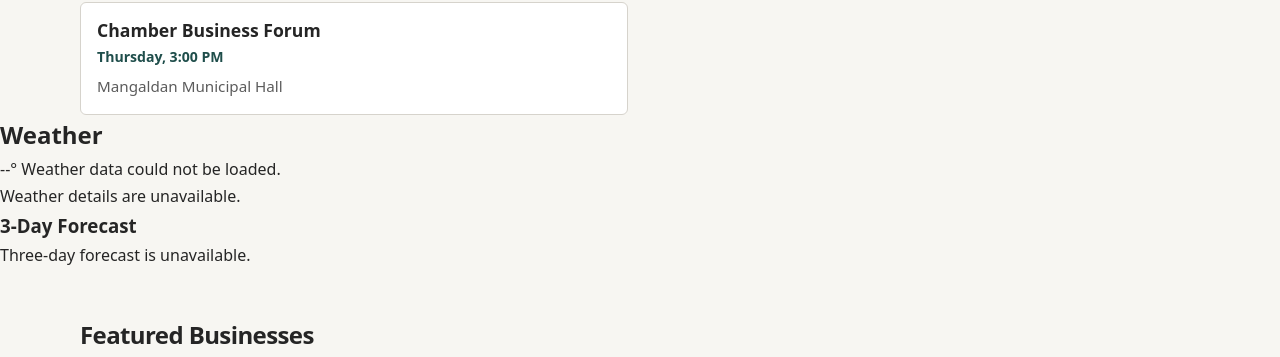
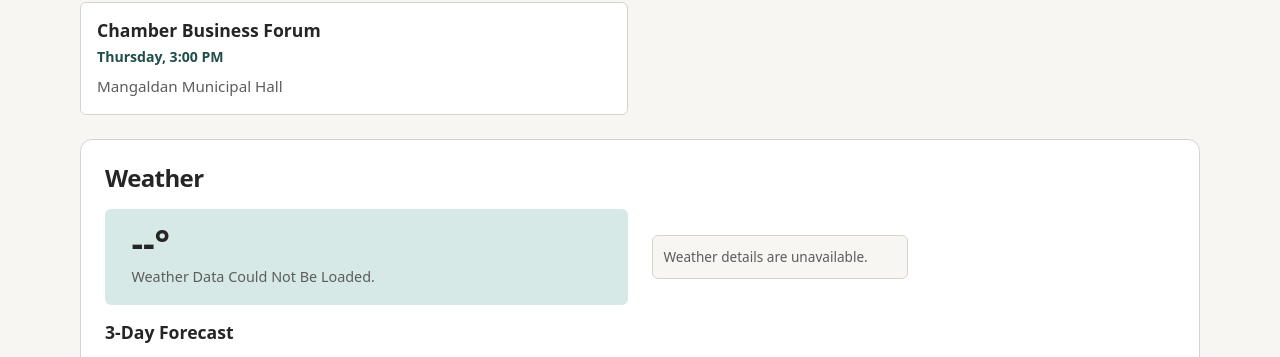
Before and after one commit to LehiBuilds/wdd231, a plain HTML site: page chamber/home.html in a window 1280 px wide. Shown: the part 1166-1523 px from the top of the page. Drawn offline with nearby package versions, Linux system fonts and the light colour scheme; no server answers; a web font is replaced by a local one.

Commit message:
weather styles added

```diff
--- a/chamber/home.html
+++ b/chamber/home.html
@@ -100,7 +100,7 @@
         </section>
 
 
-        <section aria-labelledby="weather-heading">
+        <section class="card card--weather" aria-labelledby="weather-heading">
             <h2 id="weather-heading">Weather</h2>
             <div id="weather-summary" aria-live="polite">
                 <span id="weather-icon" aria-hidden="true"></span>
--- a/chamber/styles/large.css
+++ b/chamber/styles/large.css
@@ -183,6 +183,38 @@
         padding-block: 0;
     }
 
+    .home-page .card--weather {
+        grid-template-columns: minmax(0, 1fr) minmax(0, 1fr);
+        column-gap: 1.5rem;
+        margin-top: 1.5rem;
+        padding: 1.5rem;
+    }
+
+    .home-page .card--weather h2,
+    .home-page .card--weather h3,
+    .home-page #forecast-list {
+        grid-column: 1 / -1;
+    }
+
+    .home-page #weather-summary {
+        grid-template-columns: auto auto minmax(0, 1fr);
+        padding: 1rem;
+    }
+
+    .home-page #weather-details {
+        align-self: stretch;
+    }
+
+    .home-page #forecast-list {
+        grid-template-columns: repeat(3, minmax(0, 1fr));
+        gap: 1rem;
+    }
+
+    .home-page #forecast-list li {
+        padding: 0.85rem;
+        font-size: 0.9rem;
+    }
+
     .home-page .card--event ul {
         grid-auto-columns: auto;
         grid-auto-flow: row;
--- a/chamber/styles/small.css
+++ b/chamber/styles/small.css
@@ -768,6 +768,136 @@ h1 {
     font-weight: 650;
 }
 
+/* Weather is a compact, responsive card between events and business highlights. */
+.home-page .card--weather {
+    display: grid;
+    gap: 1rem;
+    width: min(100% - var(--gutter), var(--content-max));
+    margin: 1.25rem auto 0;
+    padding: 1.25rem;
+    background: var(--card);
+    border: 1px solid var(--line);
+    border-radius: var(--radius-md);
+}
+
+.home-page .card--weather h2 {
+    margin-bottom: 0;
+}
+
+.home-page #weather-summary {
+    display: grid;
+    grid-template-columns: auto auto minmax(0, 1fr);
+    align-items: center;
+    gap: 0.25rem 0.65rem;
+    min-height: 6rem;
+    padding: 0.75rem;
+    color: var(--accent-dark);
+    background: var(--accent-light);
+    border-radius: var(--radius-sm);
+}
+
+.home-page #weather-icon {
+    grid-row: span 2;
+    display: grid;
+    place-items: center;
+}
+
+.home-page #weather-icon img {
+    display: block;
+    width: 4rem;
+    height: 4rem;
+}
+
+.home-page #weather-temp {
+    color: var(--text);
+    font-size: clamp(1.7rem, 8vw, 2.25rem);
+    font-weight: 700;
+    line-height: 1;
+    white-space: nowrap;
+}
+
+.home-page #weather-condition {
+    grid-column: 2 / -1;
+    color: var(--muted);
+    font-size: 0.9rem;
+    text-transform: capitalize;
+}
+
+.home-page #weather-details {
+    display: grid;
+    grid-template-columns: repeat(2, minmax(0, 1fr));
+    align-content: center;
+    gap: 0.65rem;
+}
+
+.home-page #weather-details li {
+    display: grid;
+    gap: 0.15rem;
+    padding: 0.65rem;
+    color: var(--muted);
+    background: var(--bg);
+    border: 1px solid var(--line);
+    border-radius: var(--radius-sm);
+    font-size: 0.85rem;
+}
+
+.home-page #weather-details li strong {
+    color: var(--text);
+    font-size: 1rem;
+}
+
+.home-page .card--weather h3 {
+    margin: 0;
+    color: var(--text);
+    font-size: 1.1rem;
+    font-weight: 650;
+    line-height: 1.3;
+}
+
+.home-page #forecast-list {
+    display: grid;
+    grid-template-columns: repeat(3, minmax(0, 1fr));
+    gap: 0.5rem;
+}
+
+.home-page #forecast-list li {
+    display: grid;
+    justify-items: center;
+    align-content: start;
+    gap: 0.15rem;
+    min-width: 0;
+    padding: 0.6rem 0.35rem;
+    color: var(--muted);
+    background: var(--bg);
+    border: 1px solid var(--line);
+    border-radius: var(--radius-sm);
+    font-size: 0.8rem;
+    line-height: 1.35;
+    text-align: center;
+}
+
+.home-page #forecast-list h4 {
+    color: var(--text);
+    font-size: 0.82rem;
+    font-weight: 650;
+}
+
+.home-page #forecast-list img {
+    width: 3rem;
+    height: 3rem;
+}
+
+.home-page #forecast-list p:nth-of-type(1) {
+    color: var(--text);
+    font-size: 1rem;
+    font-weight: 700;
+}
+
+.home-page #forecast-list p:nth-of-type(2) {
+    overflow-wrap: anywhere;
+    text-transform: capitalize;
+}
+
 /* Featured businesses are editorial rows on narrow screens. */
 .home-page .highlights {
     width: min(100% - var(--gutter), var(--content-max));
```
